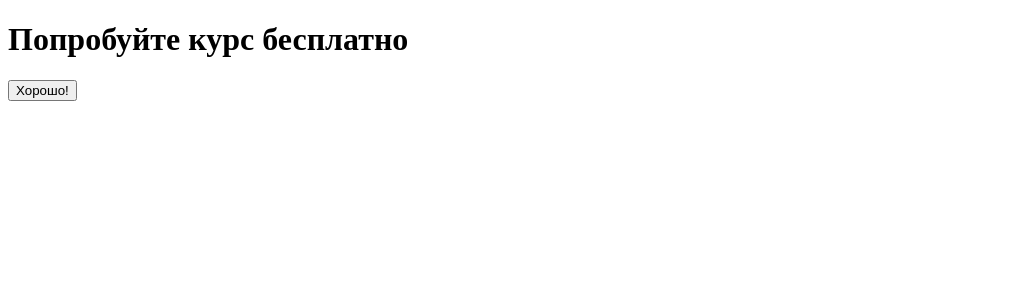
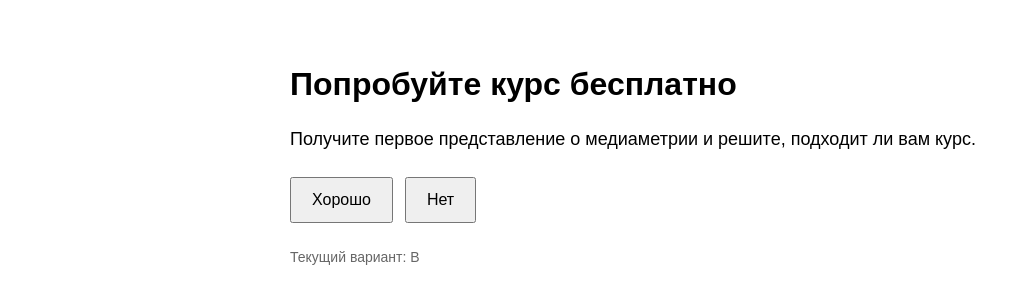
Before and after one commit to ivanperm/a-b-test, a plain HTML site: page index.html in a window 1280 px wide. Shown: the whole page, without its empty margins (0-1030 px from the left). Drawn offline with Linux system fonts and the light colour scheme; no server answers.

Commit message:
Update index.html

```diff
--- a/index.html
+++ b/index.html
@@ -1,51 +1,117 @@
 <!DOCTYPE html>
-<html>
+<html lang="ru">
 <head>
-<meta charset="UTF-8">
-<title>A/B test</title>
+  <meta charset="UTF-8" />
+  <meta name="viewport" content="width=device-width, initial-scale=1.0" />
+  <title>A/B-тест</title>
+  <style>
+    body {
+      font-family: Arial, sans-serif;
+      max-width: 700px;
+      margin: 60px auto;
+      padding: 0 20px;
+      line-height: 1.5;
+    }
+
+    h1 {
+      margin-bottom: 16px;
+    }
+
+    p {
+      margin-bottom: 24px;
+      font-size: 18px;
+    }
+
+    .buttons {
+      display: flex;
+      gap: 12px;
+    }
+
+    button {
+      padding: 12px 20px;
+      font-size: 16px;
+      cursor: pointer;
+    }
+
+    #debug {
+      margin-top: 24px;
+      color: #666;
+      font-size: 14px;
+    }
+  </style>
 </head>
+<body>
+  <h1 id="title"></h1>
+  <p id="description"></p>
 
-<body>
+  <div class="buttons">
+    <button id="yesBtn">Хорошо</button>
+    <button id="noBtn">Нет</button>
+  </div>
 
-<h1 id="title"></h1>
-<button id="btn">Хорошо!</button>
+  <div id="debug"></div>
 
   <script>
+    // Вставьте сюда URL вашего Apps Script
+    const api = "URL_APPS_SCRIPT";
 
-const api = "https://script.google.com/macros/s/AKfycbymefRIQt-A3FP7TJ3xz1HXXzFJTg9lODnMFVWyXBN8NqFH9UzVeRjomZ_2wrhcZA8q/exec";
+    // Случайный выбор варианта при каждой загрузке
+    const variant = Math.random() < 0.5 ? "A" : "B";
 
-let variant = localStorage.getItem("variant");
+    const title = document.getElementById("title");
+    const description = document.getElementById("description");
+    const yesBtn = document.getElementById("yesBtn");
+    const noBtn = document.getElementById("noBtn");
+    const debug = document.getElementById("debug");
 
-if (!variant) {
-  variant = Math.random() < 0.5 ? "A" : "B";
-  localStorage.setItem("variant", variant);
+    // Контент вариантов
+    if (variant === "A") {
+      title.textContent = "Запишитесь на курс";
+      description.textContent = "Освойте основы медиаметрии и научитесь анализировать данные.";
+    } else {
+      title.textContent = "Попробуйте курс бесплатно";
+      description.textContent = "Получите первое представление о медиаметрии и решите, подходит ли вам курс.";
     }
 
-if (variant === "A") {
-  document.getElementById("title").innerText =
-    "Запишитесь на курс";
-} else {
-  document.getElementById("title").innerText =
-    "Попробуйте курс бесплатно";
-}
+    debug.textContent = "Текущий вариант: " + variant;
 
-send("view");
-
-document.getElementById("btn").onclick = () => {
-  send("click");
-};
-
-function send(event) {
+    // Функция отправки события
+    function sendEvent(eventName) {
       fetch(api, {
         method: "POST",
+        headers: {
+          "Content-Type": "text/plain;charset=utf-8"
+        },
         body: JSON.stringify({
           variant: variant,
-      event: event
+          event: eventName,
+          page: window.location.href,
+          userAgent: navigator.userAgent,
+          time: new Date().toISOString()
         })
+      })
+      .then(response => response.text())
+      .then(data => {
+        console.log("Событие отправлено:", eventName, variant, data);
+      })
+      .catch(error => {
+        console.error("Ошибка отправки:", error);
       });
     }
 
+    // Можно учитывать показ страницы
+    sendEvent("view");
+
+    // Кнопка "Хорошо" — идет в статистику
+    yesBtn.addEventListener("click", function () {
+      sendEvent("good_click");
+      alert("Спасибо! Ваш ответ учтен.");
+    });
+
+    // Кнопка "Нет" — просто перезагрузка страницы
+    noBtn.addEventListener("click", function () {
+      location.reload();
+    });
   </script>
-
 </body>
 </html>
```
Lines whose indentation alone changed are shown as unchanged.
